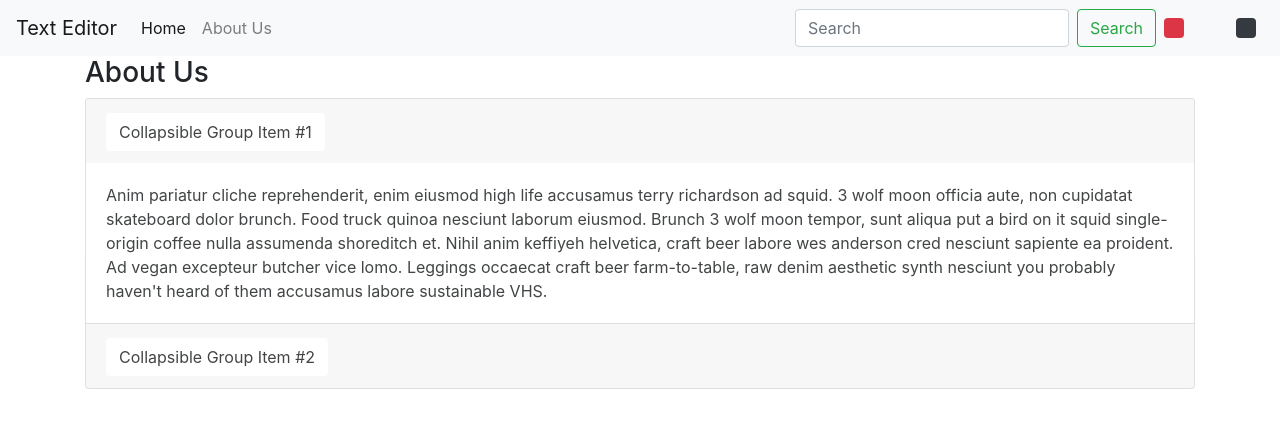
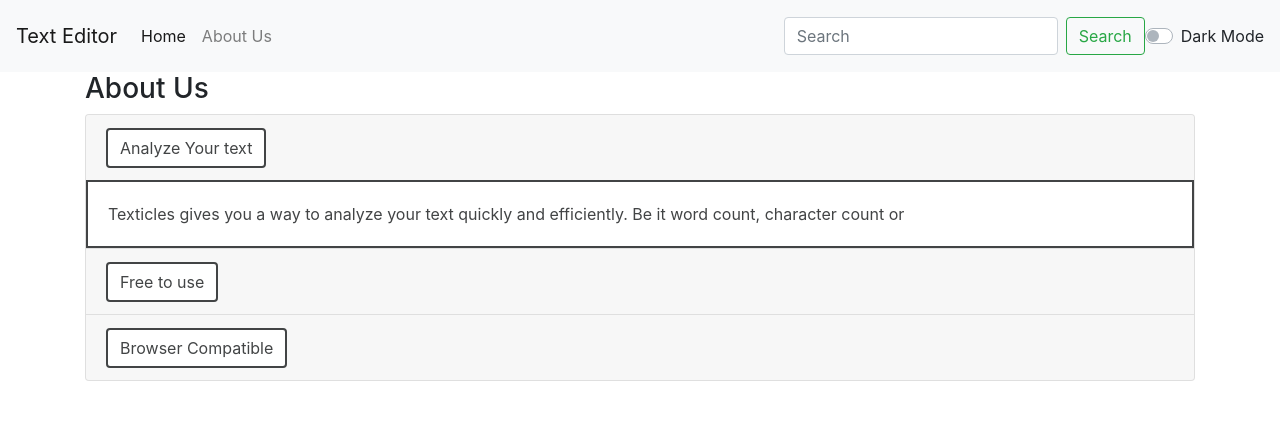
Before and after one commit to muhammadabdullah660/Text-Editor, a React (Create React App) app: page /about in a window 1280 px wide. Shown: the top 428 px of the page. Built offline with nearby package versions, Linux system fonts and the light colour scheme.

Commit message:
Enhancing Dark mode

```diff
--- a/src/Components/About/About.js
+++ b/src/Components/About/About.js
@@ -1,26 +1,16 @@
 import React from "react";
 
 export default function About(props) {
-  // const [customStyle, setcustomStyle] = useState({
-  //   color: "white",
-  //   backgroundColor: "black",
-  // });
-  // const toggleDarkMode = () => {
-  //   if (customStyle.color === "white") {
-  //     setcustomStyle({
-  //       color: "black",
-  //       backgroundColor: "white",
-  //     });
-  //     setbtnText("Dark Mode");
-  //   } else {
-  //     setcustomStyle({
-  //       color: "white",
-  //       backgroundColor: "black",
-  //     });
-  //     setbtnText("Light Mode");
-  //   }
-  // };
-  // const [btnText, setbtnText] = useState("Light Mode");
+  let customStyleHeader = {
+    backgroundColor: props.mode === "light" ? "" : "black",
+    color: props.mode === "light" ? "" : "white",
+  };
+  let customStyle = {
+    backgroundColor: props.mode === "light" ? "white" : "#424445",
+    color: props.mode === "light" ? "#424445" : "white",
+    border: "2px solid",
+    borderColor: props.mode === "light" ? "#424445" : "white",
+  };
   return (
     <>
       <div className="container">
@@ -30,10 +20,7 @@ export default function About(props) {
             <div
               className="card-header"
               id="headingOne"
-              style={{
-                backgroundColor: props.mode === "light" ? "" : "black",
-                color: props.mode === "light" ? "" : "white",
-              }}
+              style={customStyleHeader}
             >
               <h2 className="mb-0">
                 <button
@@ -43,13 +30,9 @@ export default function About(props) {
                   data-target="#collapseOne"
                   aria-expanded="true"
                   aria-controls="collapseOne"
-                  style={{
-                    backgroundColor:
-                      props.mode === "light" ? "white" : "#424445",
-                    color: props.mode === "light" ? "#424445" : "white",
-                  }}
+                  style={customStyle}
                 >
-                  Collapsible Group Item #1
+                  Analyze Your text
                 </button>
               </h2>
             </div>
@@ -59,25 +42,10 @@ export default function About(props) {
               className="collapse show"
               aria-labelledby="headingOne"
               data-parent="#accordionExample"
-              //style={customStyle}
             >
-              <div
-                className="card-body"
-                style={{
-                  backgroundColor: props.mode === "light" ? "white" : "#424445",
-                  color: props.mode === "light" ? "#424445" : "white",
-                }}
-              >
-                Anim pariatur cliche reprehenderit, enim eiusmod high life
-                accusamus terry richardson ad squid. 3 wolf moon officia aute,
-                non cupidatat skateboard dolor brunch. Food truck quinoa
-                nesciunt laborum eiusmod. Brunch 3 wolf moon tempor, sunt aliqua
-                put a bird on it squid single-origin coffee nulla assumenda
-                shoreditch et. Nihil anim keffiyeh helvetica, craft beer labore
-                wes anderson cred nesciunt sapiente ea proident. Ad vegan
-                excepteur butcher vice lomo. Leggings occaecat craft beer
-                farm-to-table, raw denim aesthetic synth nesciunt you probably
-                haven't heard of them accusamus labore sustainable VHS.
+              <div className="card-body" style={customStyle}>
+                Texticles gives you a way to analyze your text quickly and
+                efficiently. Be it word count, character count or
               </div>
             </div>
           </div>
@@ -85,10 +53,7 @@ export default function About(props) {
             <div
               className="card-header"
               id="headingTwo"
-              style={{
-                backgroundColor: props.mode === "light" ? "" : "black",
-                color: props.mode === "light" ? "#424445" : "white",
-              }}
+              style={customStyleHeader}
             >
               <h2 className="mb-0">
                 <button
@@ -98,13 +63,9 @@ export default function About(props) {
                   data-target="#collapseTwo"
                   aria-expanded="false"
                   aria-controls="collapseTwo"
-                  style={{
-                    backgroundColor:
-                      props.mode === "light" ? "white" : "#424445",
-                    color: props.mode === "light" ? "#424445" : "white",
-                  }}
+                  style={customStyle}
                 >
-                  Collapsible Group Item #2
+                  Free to use
                 </button>
               </h2>
             </div>
@@ -113,35 +74,51 @@ export default function About(props) {
               className="collapse"
               aria-labelledby="headingTwo"
               data-parent="#accordionExample"
-              // //style={customStyle}
             >
-              <div
-                className="card-body"
-                style={{
-                  backgroundColor: props.mode === "light" ? "white" : "#424445",
-                  color: props.mode === "light" ? "#424445" : "white",
-                }}
-              >
-                Anim pariatur cliche reprehenderit, enim eiusmod high life
-                accusamus terry richardson ad squid. 3 wolf moon officia aute,
-                non cupidatat skateboard dolor brunch. Food truck quinoa
-                nesciunt laborum eiusmod. Brunch 3 wolf moon tempor, sunt aliqua
-                put a bird on it squid single-origin coffee nulla assumenda
-                shoreditch et. Nihil anim keffiyeh helvetica, craft beer labore
-                wes anderson cred nesciunt sapiente ea proident. Ad vegan
-                excepteur butcher vice lomo. Leggings occaecat craft beer
-                farm-to-table, raw denim aesthetic synth nesciunt you probably
-                haven't heard of them accusamus labore sustainable VHS.
+              <div className="card-body" style={customStyle}>
+                Texticles is a free character counter tool that provides instant
+                character count & word count statistics for a given text.
+                Texticles reports the number of words and characters. Thus it is
+                suitable for writing text with word/ character limit.
+              </div>
+            </div>
+          </div>
+          <div className="card">
+            <div
+              className="card-header"
+              id="headingThree"
+              style={customStyleHeader}
+            >
+              <h2 className="mb-0">
+                <button
+                  className="btn btn-link collapsed"
+                  type="button"
+                  data-toggle="collapse"
+                  data-target="#collapseThree"
+                  aria-expanded="false"
+                  aria-controls="collapseThree"
+                  style={customStyle}
+                >
+                  Browser Compatible
+                </button>
+              </h2>
+            </div>
+            <div
+              id="collapseThree"
+              className="collapse"
+              aria-labelledby="headingThree"
+              data-parent="#accordionExample"
+            >
+              <div className="card-body" style={customStyle}>
+                This word counter software works in any web browsers such as
+                Chrome, Firefox, Internet Explorer, Safari, Opera. It suits to
+                count characters in facebook, blog, books, excel document, pdf
+                document, essays, etc.
               </div>
             </div>
           </div>
         </div>
       </div>
-      {/* <div className="container my-2">
-        <button type="button" className="btn btn-dark" onClick={toggleDarkMode}>
-          {btnText}
-        </button>
-      </div> */}
     </>
   );
 }
--- a/src/Components/Navbar/MyNavbar.js
+++ b/src/Components/Navbar/MyNavbar.js
@@ -3,6 +3,10 @@ import PropTypes from "prop-types";
 import { Link } from "react-router-dom";
 
 export default function MyNavbar(props) {
+  const capitalize = (word) => {
+    const lower = word.toLowerCase();
+    return lower.charAt(0).toUpperCase() + lower.slice(1);
+  };
   return (
     <nav
       className={`navbar navbar-expand-lg navbar-${props.mode} bg-${props.mode}`}
@@ -49,31 +53,9 @@ export default function MyNavbar(props) {
             Search
           </button>
         </form>
-        <div className="d-flex">
-          <div
-            className="bg-danger rounded mx-2"
-            style={{ height: "20px", width: "20px" }}
-            onClick={() => {
-              props.toggleMode("danger");
-            }}
-          ></div>{" "}
-          <div
-            className="bg-light rounded mx-2"
-            style={{ height: "20px", width: "20px" }}
-            onClick={() => {
-              props.toggleMode("light");
-            }}
-          ></div>{" "}
-          <div
-            className="bg-dark rounded mx-2"
-            style={{ height: "20px", width: "20px" }}
-            onClick={() => {
-              props.toggleMode("dark");
-            }}
-          ></div>
-        </div>
+
         {/* Switch Button */}
-        {/* <div className="custom-control custom-switch my-3">
+        <div className="custom-control custom-switch my-3">
           <input
             type="checkbox"
             className="custom-control-input"
@@ -83,9 +65,9 @@ export default function MyNavbar(props) {
             }}
           />
           <label className="custom-control-label" htmlFor="customSwitch1">
-            Toggle Mode
+            {props.mode === "light" ? "Dark" : "Light"} Mode
           </label>
-        </div> */}
+        </div>
       </div>
     </nav>
   );
--- a/src/Components/TextForm/TextForm.js
+++ b/src/Components/TextForm/TextForm.js
@@ -65,19 +65,31 @@ export default function TextForm(props) {
               onChange={handleOnChange}
             ></textarea>
           </div>
-          <button className="btn btn-primary" onClick={handleUpCaseClick}>
+          <button
+            className="btn btn-primary mx-1 my-1"
+            onClick={handleUpCaseClick}
+          >
             Convert to Uppercase
           </button>{" "}
-          <button className="btn btn-primary" onClick={handleLoCaseClick}>
+          <button
+            className="btn btn-primary mx-1 my-1"
+            onClick={handleLoCaseClick}
+          >
             Convert to Lowercase
           </button>{" "}
-          <button className="btn btn-primary" onClick={handleClearClick}>
+          <button
+            className="btn btn-primary mx-1 my-1"
+            onClick={handleClearClick}
+          >
             Clear Text
           </button>{" "}
-          <button className="btn btn-primary" onClick={handleCopy}>
+          <button className="btn btn-primary mx-1 my-1" onClick={handleCopy}>
             Copy Text
           </button>{" "}
-          <button className="btn btn-primary" onClick={handleExtraSpace}>
+          <button
+            className="btn btn-primary mx-1 my-1"
+            onClick={handleExtraSpace}
+          >
             Remove extra spaces
           </button>
         </form>
@@ -90,8 +102,8 @@ export default function TextForm(props) {
         </h4>
         {/* Tells time required to read depending on number of words */}
         <h4>
-          Total time to read the text : {txt.split(" ").length * 0.008 * 60}{" "}
-          minutes
+          Total time to read the text :{" "}
+          {(txt.match(/\S+/g) || []).length * 0.008 * 60} minutes
         </h4>{" "}
         <br />
         {/* Simple preview of text */}
```
